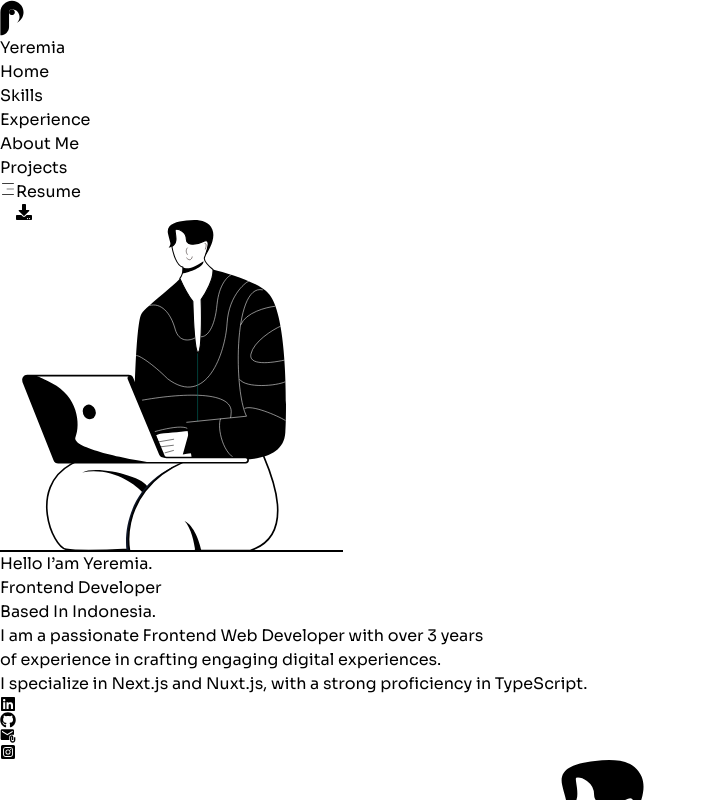
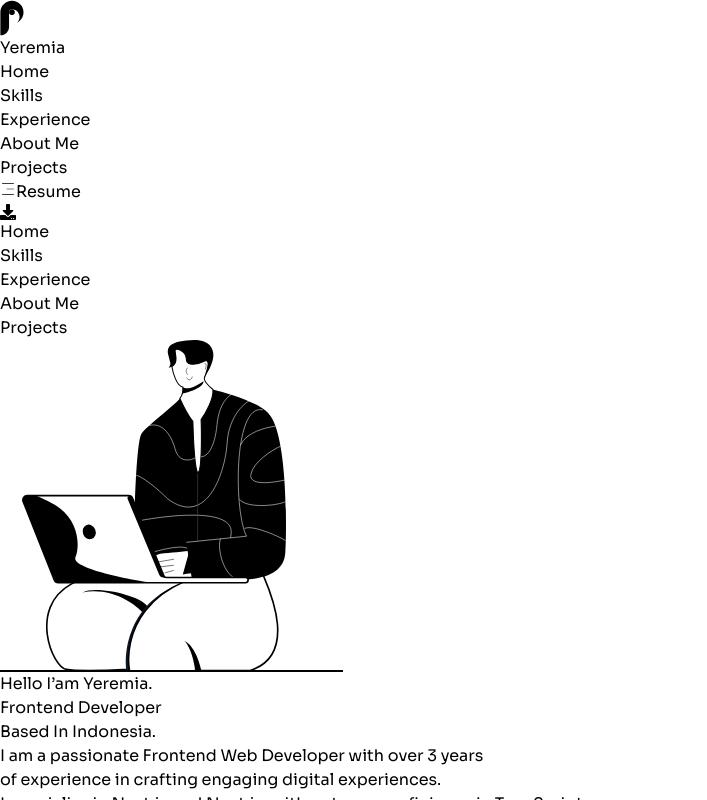
Before and after one commit to yeremiaChris/resume, a React (Vite) app: page /#projects-list in a window 1280 px wide. Shown: the top 800 px of the page, without its empty margins (0-707 px from the left). Built offline with nearby package versions, Linux system fonts and the light colour scheme.

Commit message:
feat: handle moble menu

```diff
--- a/src/components/layout/Navbar.tsx
+++ b/src/components/layout/Navbar.tsx
@@ -2,33 +2,36 @@ import { BrandIcon } from "../icons/BrandIcon";
 import { FaDownload } from "react-icons/fa";
 import { CiMenuFries } from "react-icons/ci";
 import { useLocation } from "react-router-dom";
-const navbarList = [
-  {
-    name: "Home",
-    link: "home",
-  },
-  {
-    name: "Skills",
-    link: "skills",
-  },
-  {
-    name: "Experience",
-    link: "experience",
-  },
-  {
-    name: "About Me",
-    link: "about",
-  },
-  {
-    name: "Projects",
-    link: "projects-list",
-  },
-];
+import NavbarMobile from "./NavbarMobile";
+import { useEffect, useState } from "react";
+import { navbarList } from "./constant";
+
 const Navbar = () => {
-  const patname = useLocation();
+  const pathname = useLocation();
+  const [isFixedElementVisible, setIsFixedElementVisible] = useState(false);
+
+  useEffect(() => {
+    if (isFixedElementVisible) {
+      // Disable scrolling
+      document.body.style.overflow = "hidden";
+    } else {
+      // Enable scrolling
+      document.body.style.overflow = "auto";
+    }
+
+    // Clean up when the component unmounts
+    return () => {
+      document.body.style.overflow = "auto";
+    };
+  }, [isFixedElementVisible]);
+
+  const handleOpenNavbarMobile = () => {
+    setIsFixedElementVisible(!isFixedElementVisible);
+  };
 
   return (
-    <div className="sticky top-0 bg-white py-4 md:py-6 z-10 md:mb-14">
+    <>
+      <div className="sticky top-0 bg-white py-4 md:py-6 z-20 md:mb-14">
         <nav className="container text-xl flex items-center justify-between font-semibold">
           <div className="flex items-center gap-3 font-bold">
             <BrandIcon />
@@ -42,11 +45,8 @@ const Navbar = () => {
                   {nav.name}
 
                   <div className="flex items-center justify-center absolute inset-0">
-                  {patname.hash === `#${nav.link}` && (
-                    <div className="w-10 bg-gradient-to-r from-gray-600 to-white h-1 bottom-1/2" />
-                  )}
-
-                  {!patname.hash && index === 0 && (
+                    {(pathname.hash === `#${nav.link}` ||
+                      (!pathname.hash && index === 0)) && (
                       <div className="w-10 bg-gradient-to-r from-gray-600 to-white h-1 bottom-1/2" />
                     )}
                   </div>
@@ -55,15 +55,29 @@ const Navbar = () => {
             ))}
           </ul>
 
-        <button className="md:hidden">
+          <button className="md:hidden" onClick={handleOpenNavbarMobile}>
             <CiMenuFries />
           </button>
 
-        <button className="bg-black hidden md:flex text-white gap-3 items-center hover:bg-white hover:text-black transition-colors duration-300 hover:border-black border  py-4 px-5 rounded">
+          <a
+            href="/document/yeremia-chris-saragi-resume.pdf"
+            download
+            target="_blank"
+            className="bg-black hidden md:flex text-white gap-3 items-center hover:bg-white hover:text-black transition-colors duration-300 hover:border-black border  py-4 px-5 rounded"
+          >
             Resume <FaDownload />
-        </button>
+          </a>
         </nav>
       </div>
+
+      <NavbarMobile
+        pathname={pathname}
+        className={`transform ${
+          !isFixedElementVisible && "-translate-y-[100%]"
+        } transition-all duration-300`}
+        handleClose={handleOpenNavbarMobile}
+      />
+    </>
   );
 };
 
--- /dev/null
+++ b/src/components/layout/NavbarMobile.tsx
@@ -0,0 +1,39 @@
+import { Location } from "react-router-dom";
+import { navbarList } from "./constant";
+import { HTMLAttributes } from "react";
+
+interface NavbarMobile extends HTMLAttributes<HTMLDivElement> {
+  pathname?: Location<string>;
+  handleClose?: () => void;
+}
+
+const NavbarMobile = ({ pathname, handleClose, ...props }: NavbarMobile) => {
+  return (
+    <nav
+      {...props}
+      className={
+        "fixed text-white inset-0 top-16 bg-black z-10 " + props.className
+      }
+    >
+      <ul className="flex flex-col overflow-auto justify-center items-center h-full">
+        {navbarList.map((nav, index) => (
+          <li className="w-full text-center">
+            <a
+              href={`#${nav.link}`}
+              onClick={handleClose}
+              className={`py-6 ${
+                (pathname?.hash === `#${nav.link}` ||
+                  (!pathname?.hash && index === 0)) &&
+                "from-gray-600 to-black"
+              } transition-all duration-300 bg-gradient-to-t hover:from-gray-600 hover:to-black inline-block w-full`}
+            >
+              {nav.name}
+            </a>
+          </li>
+        ))}
+      </ul>
+    </nav>
+  );
+};
+
+export default NavbarMobile;
--- /dev/null
+++ b/src/components/layout/constant.tsx
@@ -0,0 +1,22 @@
+export const navbarList = [
+  {
+    name: "Home",
+    link: "home",
+  },
+  {
+    name: "Skills",
+    link: "skills",
+  },
+  {
+    name: "Experience",
+    link: "experience",
+  },
+  {
+    name: "About Me",
+    link: "about",
+  },
+  {
+    name: "Projects",
+    link: "projects-list",
+  },
+];
--- a/src/components/ui/section/Hero.tsx
+++ b/src/components/ui/section/Hero.tsx
@@ -13,7 +13,7 @@ const Hero = () => {
       <IllustrationMobile className="mb-5 w-full md:hidden" />
 
       <div>
-        <h2 className="md:whitespace-nowrap md:leading-[56px] text-2xl md:text-5xl">
+        <h2 className="md:leading-[56px] text-2xl sm:text-3xl md:text-5xl">
           <span>Hello I’am</span> <span className="font-bold">Yeremia.</span>
           <br /> <span className="font-bold">Frontend </span>
           <span className="outline-4 text-white drop-shadow-[0_1.2px_1.2px_black]">
@@ -23,7 +23,7 @@ const Hero = () => {
           Based In Indonesia.
         </h2>
 
-        <p className="mt-8 md:whitespace-nowrap">
+        <p className="mt-8">
           I am a passionate Frontend Web Developer with over 3 years
           <br /> of experience in crafting engaging digital experiences. <br />I
           specialize in Next.js and Nuxt.js, with a strong proficiency in
@@ -61,7 +61,7 @@ const Hero = () => {
       </div>
 
       {/* desktop */}
-      <IllustrationIcon className="h-full w-full hidden md:block" />
+      <IllustrationIcon className="h-full w-1/2 hidden md:block" />
     </section>
   );
 };
```
Also changed, not shown: 1 other file (tests, documents, lock files or other folders). Lines whose indentation alone changed are shown as unchanged.
